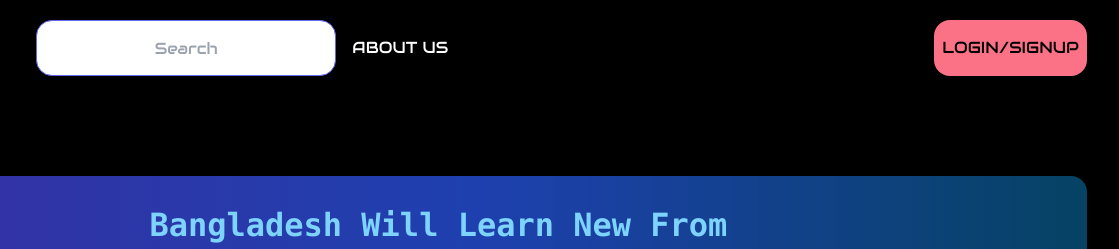
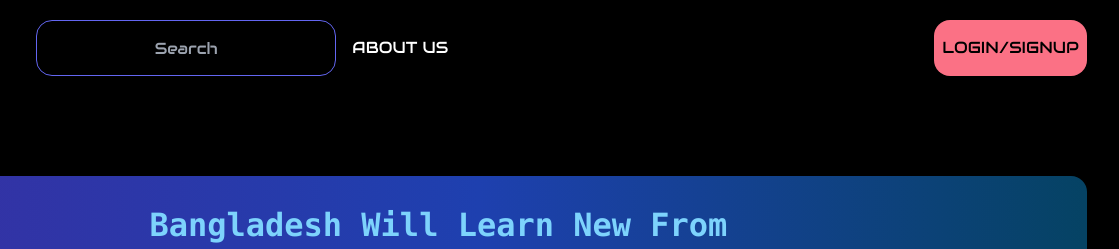
Before and after one commit to mossabbircse20/TailwindCSS_Project_2, a plain HTML site: page index.html in a window 1280 px wide. Shown: the top 249 px of the page, 161-1280 px from the left. Drawn offline with nearby package versions, Linux system fonts and the light colour scheme; a web font is replaced by a local one.

Commit message:
SearchBar bg color updated

```diff
--- a/index.html
+++ b/index.html
@@ -37,7 +37,7 @@
           <p class="text-[0.7rem] mt-[0.5rem] sm:text-[1rem] font-bold">AlgoBangla29</p>
         </div>
         <div class="navBar1-search flex justify-center items-center">
-          <input type="text" placeholder="Search" class="px-2 text-[0.5rem] sm:text-[0.8rem] md:text-[1rem] h-[2rem] w-[70px] sm:w-[150px] md:w-[200px] lg:w-[250px] xl:w-[300px] md:h-[3.5rem] text-center rounded-[1rem] border border-indigo-500/100 hover:border-sky-500/100">
+          <input type="text" placeholder="Search" class="bg-black text-white px-2 text-[0.5rem] sm:text-[0.8rem] md:text-[1rem] h-[2rem] w-[70px] sm:w-[150px] md:w-[200px] lg:w-[250px] xl:w-[300px] md:h-[3.5rem] text-center rounded-[1rem] border border-indigo-500/100 hover:border-sky-500/100">
         </div>
         <div class="navBar1-option hidden flex justify-center items-center h-[2rem] md:h-[3.5rem] text-center rounded-[1rem] border border-rose-500/100 hover:cursor-pointer hover:border-fuchsia-500/75">
           <p class="px-2 text-[0.5rem] sm:text-[0.8rem] md:text-[1rem] md:px-2">SPECIAL OFFER</p>
```
